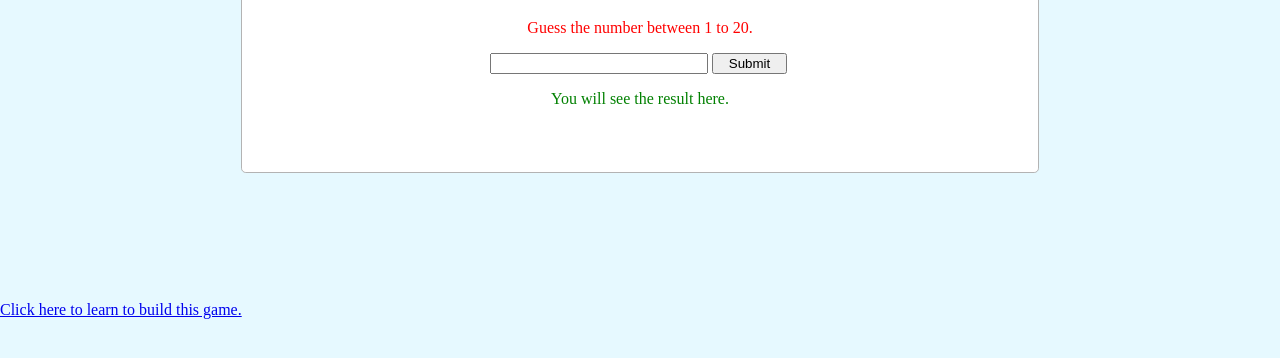
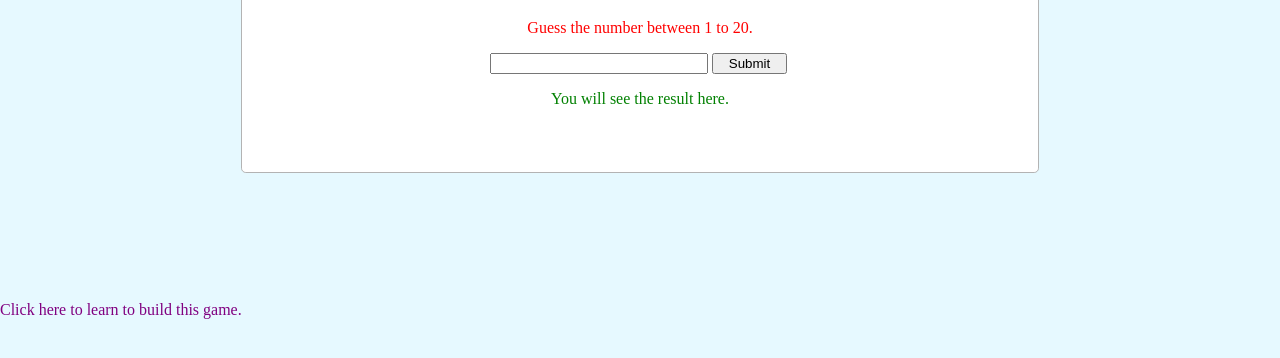
Before and after one commit to Rabin-Kalikote/guessthenumber, a plain HTML site: page index.html in a window 1280 px wide. Shown: the part 238-596 px from the top of the page. Drawn offline with Linux system fonts and the light colour scheme.

Commit message:
Update index.html

```diff
--- a/index.html
+++ b/index.html
@@ -19,7 +19,7 @@
         </ul>
       </div>
     </div>
-    <a align="center" href="https://youtu.be/fZRFItj-IqA" target="_blank">Click here to learn to build this game.</a>
+    <a style="text-align:center;width:100%;color:purple;text-decoration:none;" href="https://youtu.be/fZRFItj-IqA" target="_blank">Click here to learn to build this game.</a>
     <script src="funtions.js"></script>
   </body>
 </html>
```
